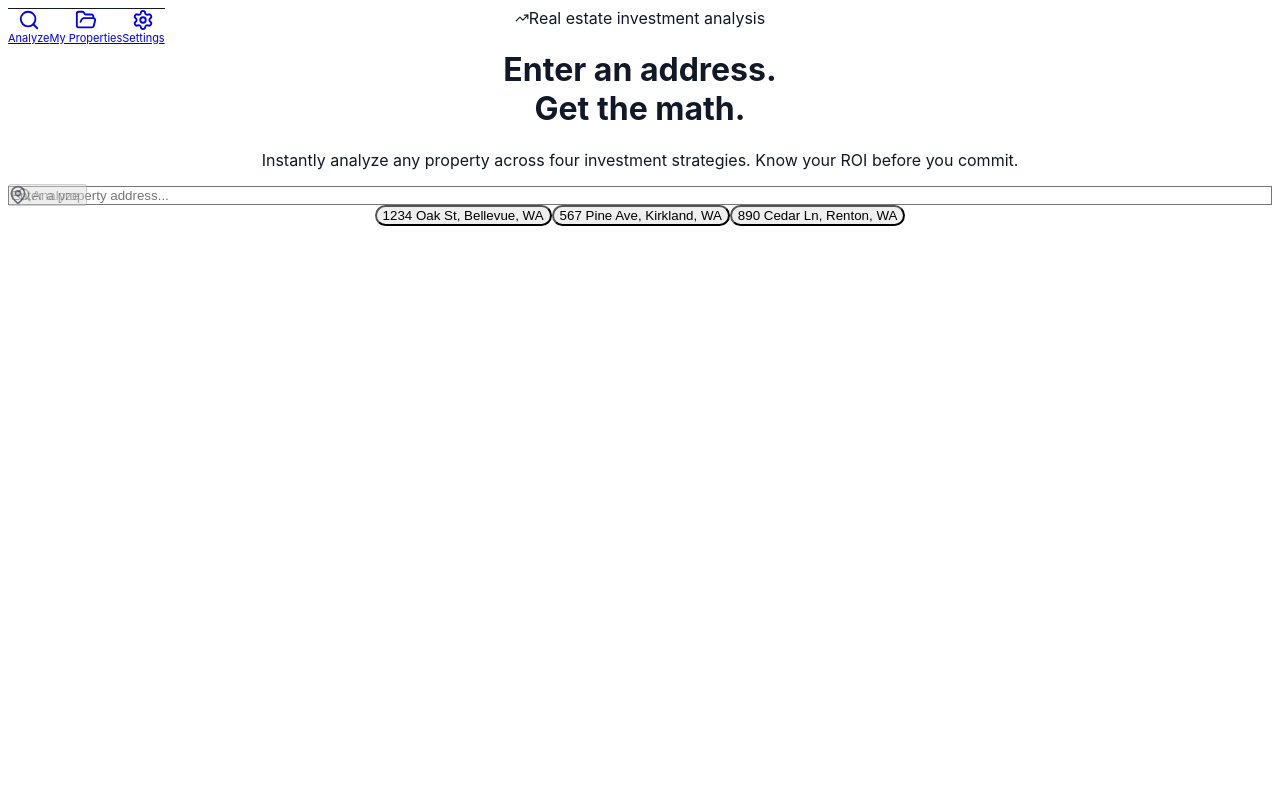
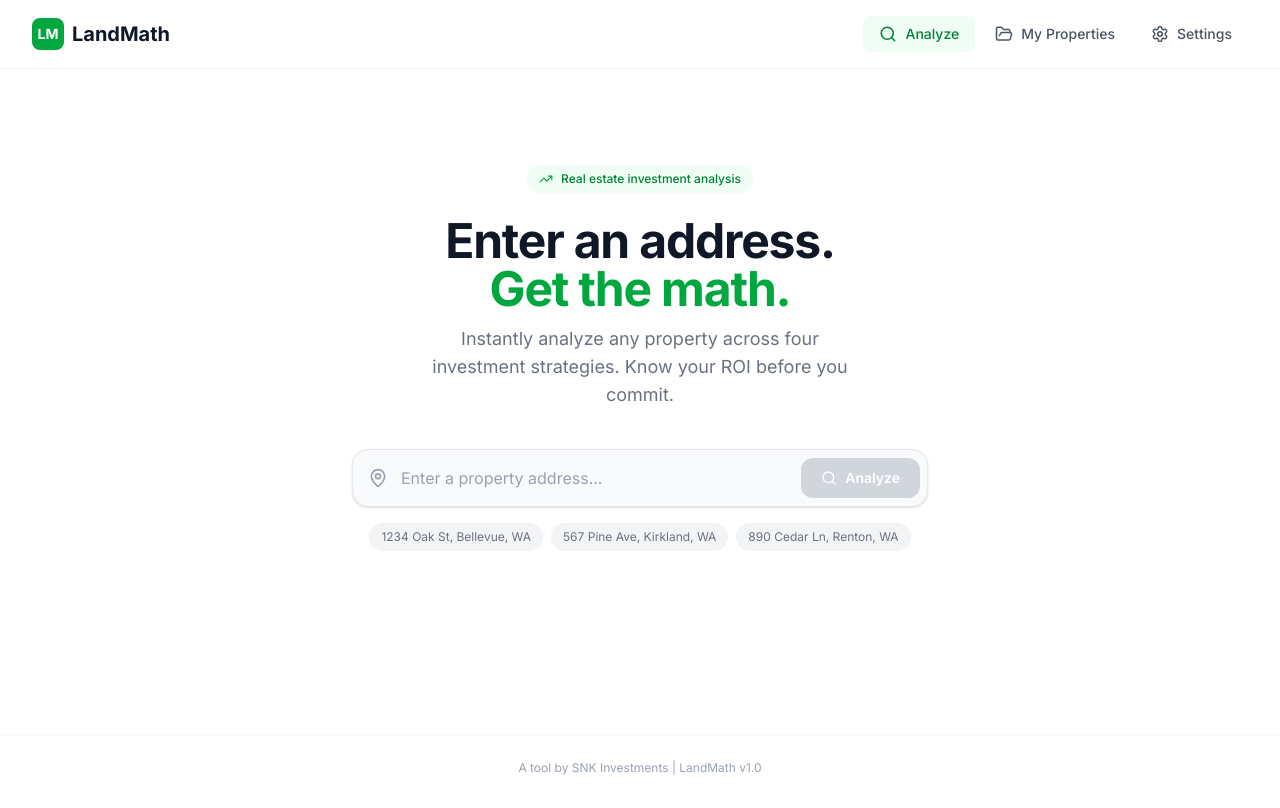
Before and after one commit to gunjansood-ai/landmath, a Next.js app: page / in a window 1280 px wide. Built offline with nearby package versions, Linux system fonts and the light colour scheme.

Commit message:
Fix Tailwind CSS v4 compatibility - update CSS syntax and font loading

```diff
--- a/src/app/globals.css
+++ b/src/app/globals.css
@@ -1,9 +1,11 @@
-@tailwind base;
-@tailwind components;
-@tailwind utilities;
+@import "tailwindcss";
 
-@import url('https://fonts.googleapis.com/css2?family=Inter:wght@300;400;500;600;700;800&display=swap');
+@config "../../tailwind.config.ts";
 
+/* Dark mode variant for class-based toggling */
+@variant dark (&:where(.dark, .dark *));
+
+@layer base {
   :root {
     --background: #ffffff;
     --foreground: #111827;
@@ -27,7 +29,7 @@
   body {
     background: var(--background);
     color: var(--foreground);
-  font-family: 'Inter', system-ui, sans-serif;
+  }
 }
 
 @layer utilities {
--- a/src/app/layout.tsx
+++ b/src/app/layout.tsx
@@ -1,5 +1,11 @@
 import type { Metadata, Viewport } from "next";
+import { Inter } from "next/font/google";
 import "./globals.css";
+
+const inter = Inter({
+  subsets: ["latin"],
+  variable: "--font-inter",
+});
 
 export const metadata: Metadata = {
   title: "LandMath - Enter an address. Get the math.",
@@ -21,8 +27,8 @@ export default function RootLayout({
   children: React.ReactNode;
 }>) {
   return (
-    <html lang="en" className="h-full antialiased">
-      <body className="min-h-full flex flex-col bg-white dark:bg-slate-900">
+    <html lang="en" className={`h-full antialiased ${inter.variable}`}>
+      <body className="min-h-full flex flex-col bg-white dark:bg-slate-900 font-sans">
         {children}
       </body>
     </html>
--- a/tailwind.config.ts
+++ b/tailwind.config.ts
@@ -1,7 +1,6 @@
 import type { Config } from "tailwindcss";
 
 const config: Config = {
-  darkMode: "class",
   content: [
     "./src/pages/**/*.{js,ts,jsx,tsx,mdx}",
     "./src/components/**/*.{js,ts,jsx,tsx,mdx}",
@@ -35,7 +34,7 @@ const config: Config = {
         neutral: "#6b7280",
       },
       fontFamily: {
-        sans: ["Inter", "system-ui", "sans-serif"],
+        sans: ["var(--font-inter)", "system-ui", "sans-serif"],
         mono: ["JetBrains Mono", "monospace"],
       },
       boxShadow: {
```
Lines whose indentation alone changed are shown as unchanged.
